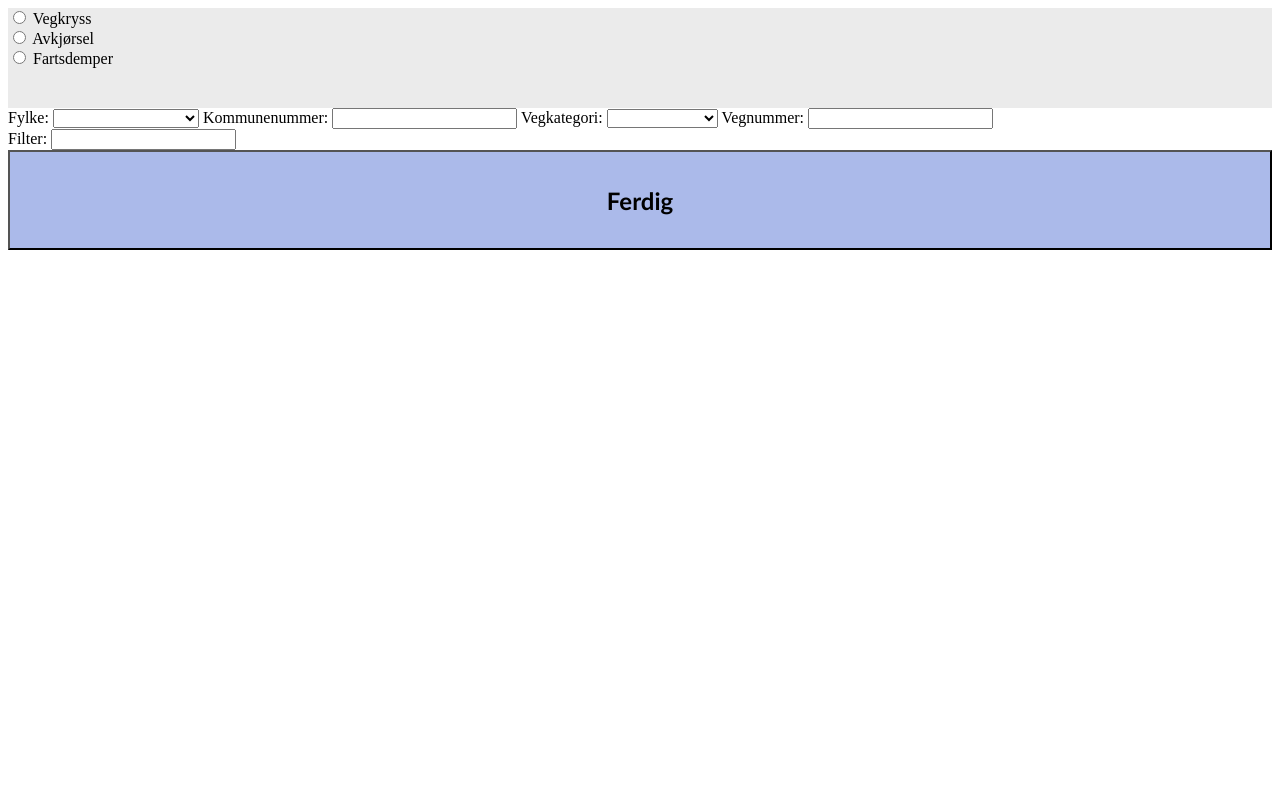
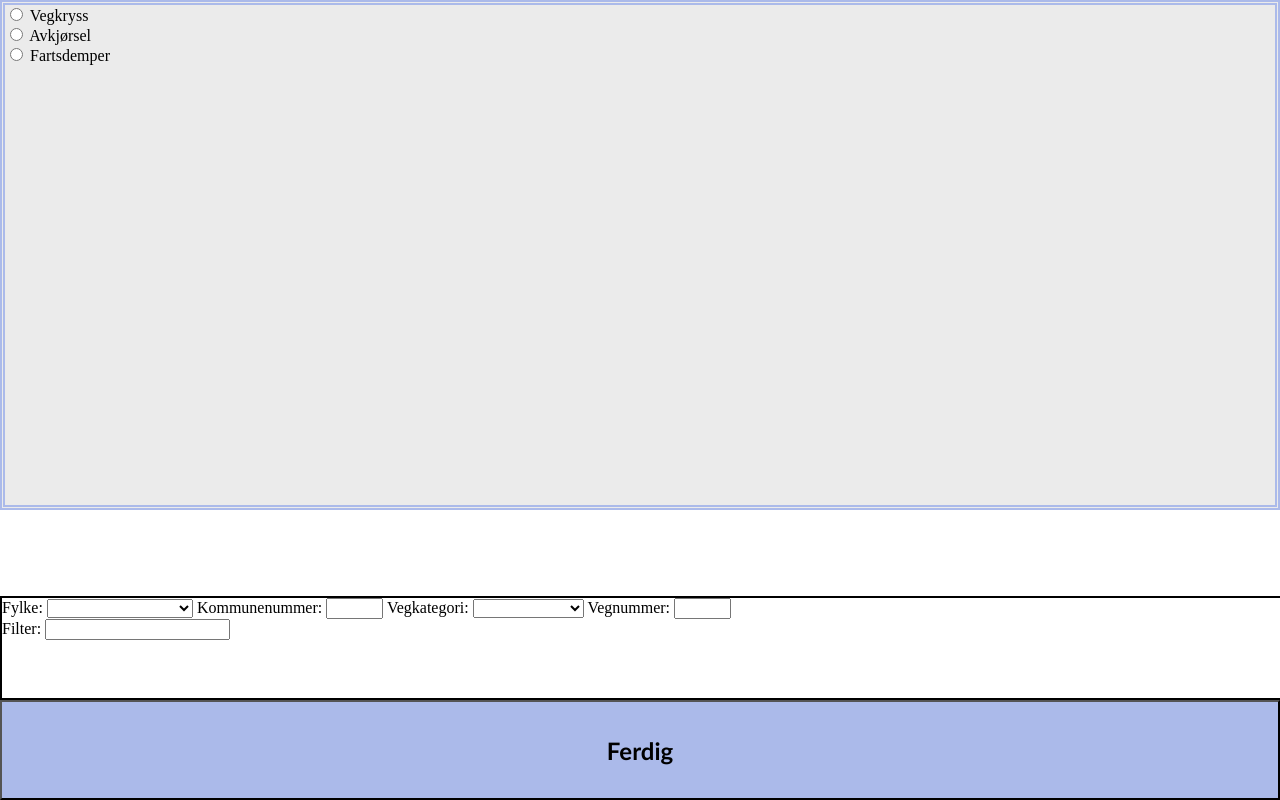
Before and after one commit to andreryg/Egenskapskorrigering, a Flask app: page / in a window 1280 px wide. Run offline with Flask 3, Linux system fonts and the light colour scheme.

Commit message:
styling of index

```diff
--- a/static/index.css
+++ b/static/index.css
@@ -1,3 +1,8 @@
+html, body {
+    margin: 0;
+    padding: 0;
+}
+
 .btn {
     height: 100px;
     background-color: #ABBAEA;
@@ -5,13 +10,32 @@
     font-size: 24px;
     font-family: Candara;
     font-weight: bold;
+    position: fixed;
+    bottom: 0;
+}
+
+.filters {
+    height: 100px;
+    bottom: 100px;
+    position: fixed;
+    width: 100%;
+    border-width: 2px;
+    border-style: solid;
 }
 
 .dank {
-    height: 100px;
-    background-color: #EBEBEB
+    height: 500px;
+    background-color: #EBEBEB;
+    border-width: 5px;
+    border-color: #ABBAEA;
+    border-style: double;
 }
 
 .box {
     display: none;
+    background-color: #EBEBEB;
+    height: 400;
+    border-width: 5px;
+    border-color: #ABBAEA;
+    border-style: double;
 }
--- a/templates/index.html
+++ b/templates/index.html
@@ -39,7 +39,7 @@
                 <input type="checkbox" id="materiale" name="objekt2" value="materiale">
                 <label for="materiale">Materiale/belegning</label><br>
             </div>
-            <div>
+            <div class="filters">
                 <label for="fylke">Fylke:</label>
                 <select id="fylke" name="fylke">
                     <option value=0> </option>
@@ -56,7 +56,7 @@
                     <option value=54>Troms og Finnmark</option>
                 </select>
                 <label for="kommune">Kommunenummer:</label>
-                <input type="text" id="kommune" name="kommune">
+                <input type="text" id="kommune" name="kommune" size="4">
                 <label for="vegkategori">Vegkategori:</label>
                 <select id="vegkategori" name="vegkategori">
                     <option value=0> </option>
@@ -68,9 +68,11 @@
                     <option value="sv">Skogsbilveg</option>
                 </select>
                 <label for="vegnummer">Vegnummer:</label>
-                <input type="text" id="vegnummer" name="vegnummer"><br>
+                <input type="text" id="vegnummer" name="vegnummer" size="4"><br>
                 <label for="filter">Filter:</label>
                 <input type="text" id="filter" name="filter"><br>
+            </div>
+            <div>
                 <button class="btn" type="submit" onclick="sendData()">Ferdig</button>
             </div>
         </form>
```
